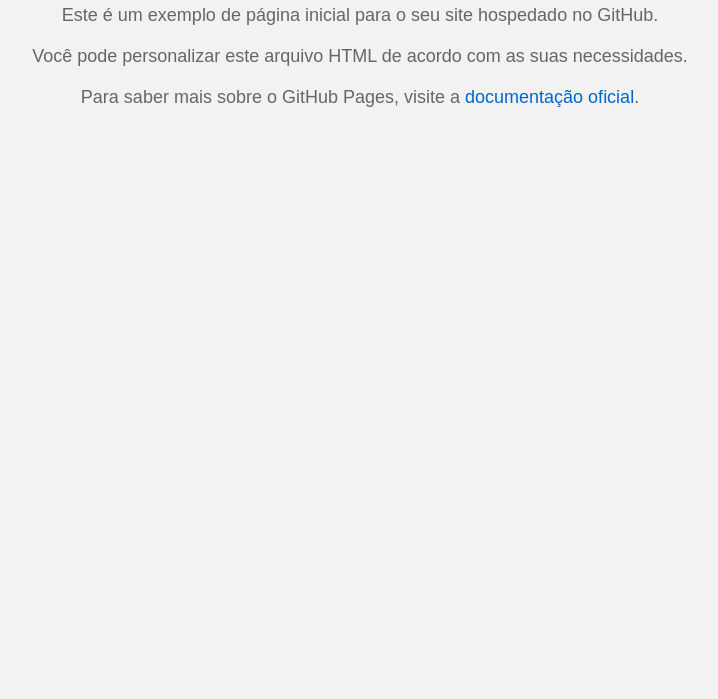
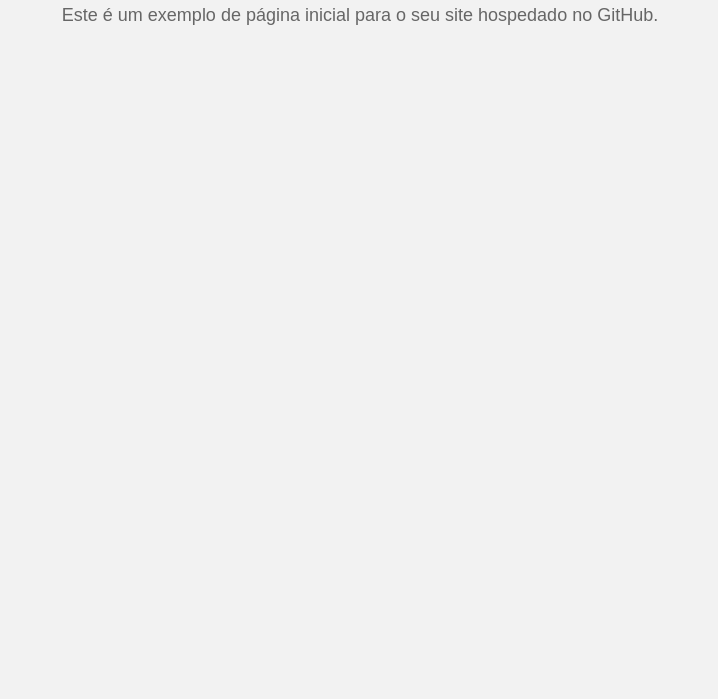
Before and after one commit to ashikuto/site, a plain HTML site: page index.html in a window 1280 px wide. Shown: the part 101-800 px from the top of the page, without its empty margins (280-998 px from the left). Drawn offline with Linux system fonts and the light colour scheme.

Commit message:
Update index.html

```diff
--- a/index.html
+++ b/index.html
@@ -43,8 +43,6 @@
     <div class="container">
         <h1>Bem-vindo ao Meu Site!</h1>
         <p>Este é um exemplo de página inicial para o seu site hospedado no GitHub.</p>
-        <p>Você pode personalizar este arquivo HTML de acordo com as suas necessidades.</p>
-        <p>Para saber mais sobre o GitHub Pages, visite a <a href="https://pages.github.com/" target="_blank">documentação oficial</a>.</p>
     </div>
 </body>
 </html>
```
